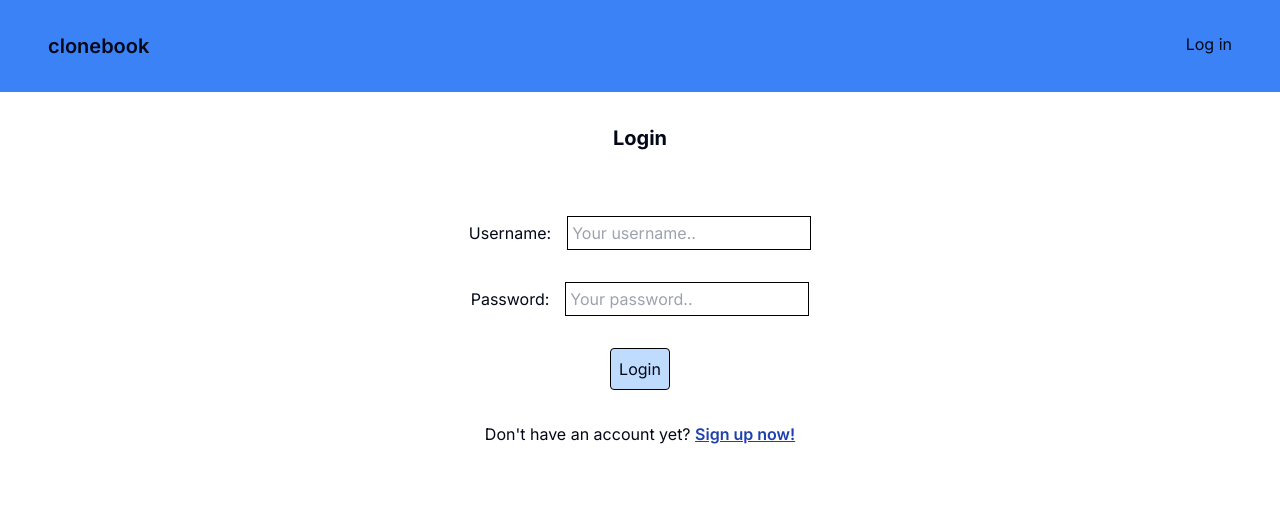
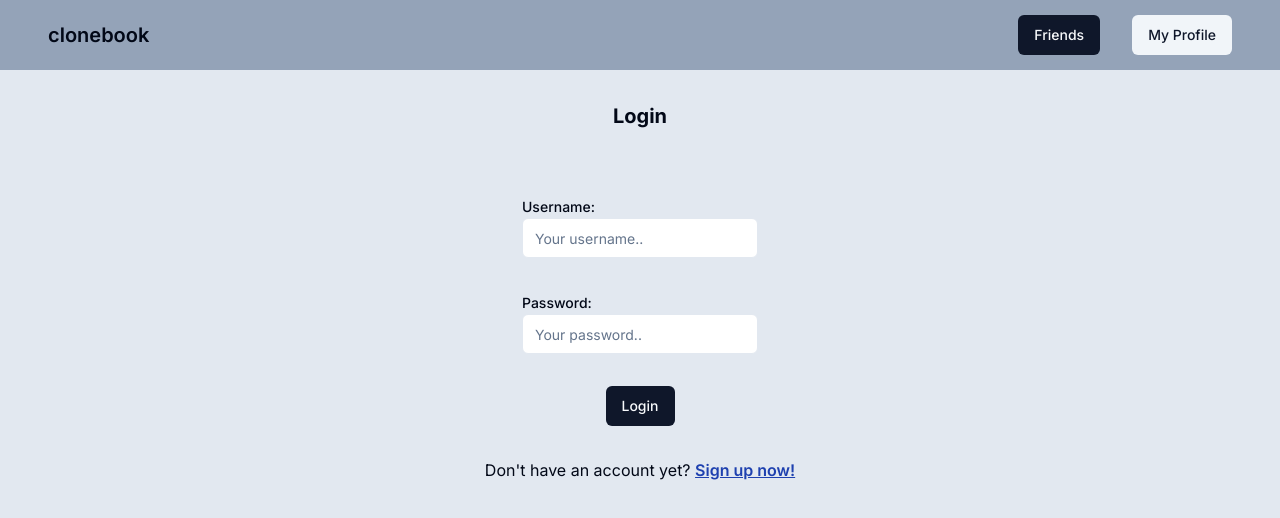
Before and after one commit to nagyb3/clonebook-next, a Next.js app: page /login in a window 1280 px wide. Shown: the top 518 px of the page. Built offline with nearby package versions, Linux system fonts and the light colour scheme.

Commit message:
shadcnui buttons and home

```diff
--- a/app/login/page.tsx
+++ b/app/login/page.tsx
@@ -1,10 +1,9 @@
 "use client";
 
 import React from "react";
-import {
-  isObjectLiteralElement,
-  isStringLiteralOrJsxExpression,
-} from "typescript";
+import { Input } from "@/components/ui/input";
+import { Label } from "@/components/ui/label";
+import { Button } from "@/components/ui/button";
 
 export default function Login() {
   const [usernameState, setUsernameState] = React.useState<undefined | string>(
@@ -47,15 +46,15 @@
   }
 
   return (
-    <div className="flex flex-col items-center">
+    <div className="flex flex-col items-center bg-slate-200 min-h-[calc(100vh-70px)]">
       <h1 className="mt-8 text-xl font-bold">Login</h1>
       <form className="mt-16 flex w-[50vw] flex-col items-center justify-center gap-8">
         <div>
-          <label className="mr-4" htmlFor="username">
+          <Label className="mr-4" htmlFor="username">
             Username:
-          </label>
-          <input
-            className="border-[1px] border-black p-[4px]"
+          </Label>
+          <Input
+            // className="border-[1px] border-black p-[4px]"
             type="text"
             name="username"
             id="username"
@@ -65,11 +64,11 @@
           />
         </div>
         <div>
-          <label htmlFor="password" className="mr-4">
+          <Label htmlFor="password" className="mr-4">
             Password:
-          </label>
-          <input
-            className="border-[1px] border-black p-[4px]"
+          </Label>
+          <Input
+            // className="border-[1px] border-black p-[4px]"
             type="password"
             name="password"
             id="password"
@@ -78,12 +77,7 @@
             value={passwordState}
           />
         </div>
-        <input
-          type="submit"
-          value="Login"
-          className="rounded border-[1px] border-black bg-blue-200 p-2"
-          onClick={handleLogin}
-        />
+        <Button onClick={handleLogin}>Login</Button>
       </form>
       <p className="mt-8">
         Don't have an account yet?{" "}
--- /dev/null
+++ b/app/myprofile/page.tsx
@@ -0,0 +1,5 @@
+import React from "react";
+
+export default function page() {
+  return <div className="bg-slate-200 min-h-[calc(100vh-70px)]">myprofile</div>;
+}
--- a/app/navbar.tsx
+++ b/app/navbar.tsx
@@ -1,5 +1,7 @@
 "use client";
 
+import { Button } from "@/components/ui/button";
+import Link from "next/link";
 import React, { useEffect, useState } from "react";
 
 type NavbarProps = {
@@ -7,7 +9,7 @@
 };
 
 export default function Navbar() {
-  const [isLoggedIn, setIsLoggedIn] = useState<boolean>(false);
+  const [isLoggedIn, setIsLoggedIn] = useState<boolean>(true);
 
   useEffect(() => {
     if (localStorage.getItem("token") !== null) {
@@ -16,19 +18,25 @@
   }, []);
 
   return (
-    <div className="flex justify-between bg-blue-500 px-12 py-8">
+    <div className="flex justify-between bg-slate-400 px-6 sm:px-12 py-8 items-center h-[70px]">
       <h1 className="text-xl font-semibold">
         <a href="/">clonebook</a>
       </h1>
       {isLoggedIn ? (
-        <ul className="flex w-[40vw] justify-between">
-          <li>Friends</li>
-          <li>My Profile</li>
+        <ul className="flex justify-between items-center sm:gap-8 gap-4">
+          <li className="">
+            <Button>Friends</Button>
+          </li>
+          <Button variant="secondary" asChild>
+            <Link href="/myprofile">My Profile</Link>
+          </Button>
         </ul>
       ) : (
         <ul>
           <li>
-            <a href="/login">Log in</a>
+            <Button asChild>
+              <Link href="/login">LOG IN</Link>
+            </Button>
           </li>
         </ul>
       )}
--- a/app/page.tsx
+++ b/app/page.tsx
@@ -1,7 +1,41 @@
 "use client";
-import Image from "next/image";
-import Navbar from "./navbar";
+import { Input } from "@/components/ui/input";
+import { Button } from "@/components/ui/button";
+import { useEffect, useState } from "react";
+
+type PostType = {
+  authorid: string;
+  creation_date: Date;
+  text: string;
+  __v: number;
+  _id: string;
+};
 
 export default function Home() {
-  return <div></div>;
+  const [allPosts, setAllPosts] = useState<undefined | PostType[]>(undefined);
+
+  useEffect(() => {
+    fetch(`${process.env.NEXT_PUBLIC_API_URI}/posts`)
+      .then((response) => response.json())
+      .then((data) => {
+        setAllPosts(data.all_posts);
+      })
+      .catch((error) => console.error(error));
+  }, []);
+
+  return (
+    <div className="min-h-[calc(100vh-70px)] bg-slate-200">
+      <div className="flex gap-4 p-4">
+        <Input type="text" id="make-post" placeholder="Say Something!" />
+        <Button className="text-xl">Post</Button>
+      </div>
+      <div>
+        {allPosts !== undefined
+          ? allPosts.map((elem) => {
+              return <p>{elem.text}</p>;
+            })
+          : undefined}
+      </div>
+    </div>
+  );
 }
--- /dev/null
+++ b/components/post.tsx
@@ -0,0 +1,5 @@
+import React from "react";
+
+export default function Post() {
+  return <div></div>;
+}
--- /dev/null
+++ b/components/ui/button.tsx
@@ -0,0 +1,56 @@
+import * as React from "react"
+import { Slot } from "@radix-ui/react-slot"
+import { cva, type VariantProps } from "class-variance-authority"
+
+import { cn } from "@/lib/utils"
+
+const buttonVariants = cva(
+  "inline-flex items-center justify-center rounded-md text-sm font-medium ring-offset-background transition-colors focus-visible:outline-none focus-visible:ring-2 focus-visible:ring-ring focus-visible:ring-offset-2 disabled:pointer-events-none disabled:opacity-50",
+  {
+    variants: {
+      variant: {
+        default: "bg-primary text-primary-foreground hover:bg-primary/90",
+        destructive:
+          "bg-destructive text-destructive-foreground hover:bg-destructive/90",
+        outline:
+          "border border-input bg-background hover:bg-accent hover:text-accent-foreground",
+        secondary:
+          "bg-secondary text-secondary-foreground hover:bg-secondary/80",
+        ghost: "hover:bg-accent hover:text-accent-foreground",
+        link: "text-primary underline-offset-4 hover:underline",
+      },
+      size: {
+        default: "h-10 px-4 py-2",
+        sm: "h-9 rounded-md px-3",
+        lg: "h-11 rounded-md px-8",
+        icon: "h-10 w-10",
+      },
+    },
+    defaultVariants: {
+      variant: "default",
+      size: "default",
+    },
+  }
+)
+
+export interface ButtonProps
+  extends React.ButtonHTMLAttributes<HTMLButtonElement>,
+    VariantProps<typeof buttonVariants> {
+  asChild?: boolean
+}
+
+const Button = React.forwardRef<HTMLButtonElement, ButtonProps>(
+  ({ className, variant, size, asChild = false, ...props }, ref) => {
+    const Comp = asChild ? Slot : "button"
+    return (
+      <Comp
+        className={cn(buttonVariants({ variant, size, className }))}
+        ref={ref}
+        {...props}
+      />
+    )
+  }
+)
+Button.displayName = "Button"
+
+export { Button, buttonVariants }
--- /dev/null
+++ b/components/ui/input.tsx
@@ -0,0 +1,25 @@
+import * as React from "react"
+
+import { cn } from "@/lib/utils"
+
+export interface InputProps
+  extends React.InputHTMLAttributes<HTMLInputElement> {}
+
+const Input = React.forwardRef<HTMLInputElement, InputProps>(
+  ({ className, type, ...props }, ref) => {
+    return (
+      <input
+        type={type}
+        className={cn(
+          "flex h-10 w-full rounded-md border border-input bg-background px-3 py-2 text-sm ring-offset-background file:border-0 file:bg-transparent file:text-sm file:font-medium placeholder:text-muted-foreground focus-visible:outline-none focus-visible:ring-2 focus-visible:ring-ring focus-visible:ring-offset-2 disabled:cursor-not-allowed disabled:opacity-50",
+          className
+        )}
+        ref={ref}
+        {...props}
+      />
+    )
+  }
+)
+Input.displayName = "Input"
+
+export { Input }
--- /dev/null
+++ b/components/ui/label.tsx
@@ -0,0 +1,26 @@
+"use client"
+
+import * as React from "react"
+import * as LabelPrimitive from "@radix-ui/react-label"
+import { cva, type VariantProps } from "class-variance-authority"
+
+import { cn } from "@/lib/utils"
+
+const labelVariants = cva(
+  "text-sm font-medium leading-none peer-disabled:cursor-not-allowed peer-disabled:opacity-70"
+)
+
+const Label = React.forwardRef<
+  React.ElementRef<typeof LabelPrimitive.Root>,
+  React.ComponentPropsWithoutRef<typeof LabelPrimitive.Root> &
+    VariantProps<typeof labelVariants>
+>(({ className, ...props }, ref) => (
+  <LabelPrimitive.Root
+    ref={ref}
+    className={cn(labelVariants(), className)}
+    {...props}
+  />
+))
+Label.displayName = LabelPrimitive.Root.displayName
+
+export { Label }
--- a/package.json
+++ b/package.json
@@ -9,6 +9,8 @@
     "lint": "next lint"
   },
   "dependencies": {
+    "@radix-ui/react-label": "^2.0.2",
+    "@radix-ui/react-slot": "^1.0.2",
     "@types/node": "20.5.9",
     "@types/react": "18.2.21",
     "@types/react-dom": "18.2.7",
```
Also changed, not shown: tailwind.config.ts (+10 -9 lines), app/globals.css (line endings or trailing spaces), 1 other file (tests, documents, lock files or other folders).
